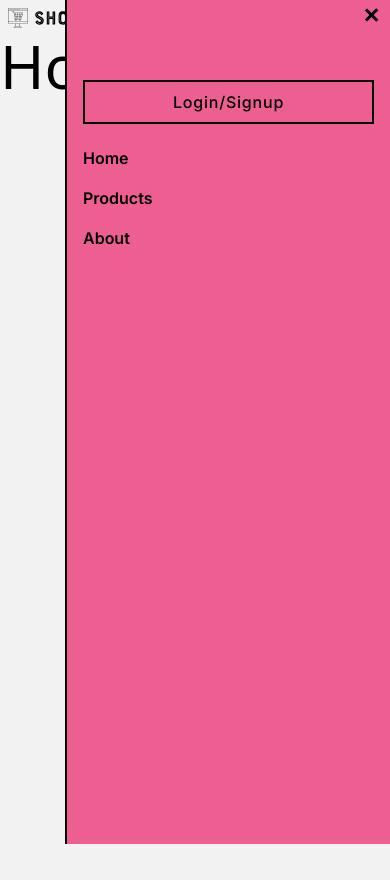
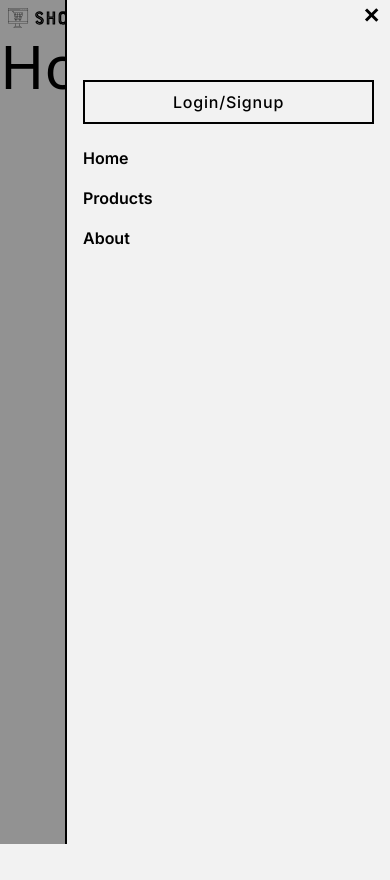
Before and after one commit to sanskarsharma100/Ecommerce-store, a React (Vite) app in the folder frontend/: page / in a window 390 px wide. Both pictures are taken after a click on the label "Menubar Button". Built offline with nearby package versions, Linux system fonts and the light colour scheme.

Commit message:
added darker overlay when menubar is opened

```diff
--- a/frontend/package.json
+++ b/frontend/package.json
@@ -11,6 +11,7 @@
   },
   "dependencies": {
     "@reduxjs/toolkit": "^1.9.5",
+    "framer-motion": "^10.15.0",
     "react": "^18.2.0",
     "react-dom": "^18.2.0",
     "react-redux": "^8.1.1",
--- a/frontend/src/components/Navbar/Menubar.tsx
+++ b/frontend/src/components/Navbar/Menubar.tsx
@@ -20,15 +20,16 @@ export const Menubar = forwardRef(
 
     return (
       <aside
-        className={`absolute right-0 top-0 z-[9999] h-[100vh] w-10/12 overflow-y-hidden border-l-2 border-secondary bg-accent shadow-cardShadow duration-500 ${
+        className={`absolute right-0 top-0 z-[9999] h-[100vh] w-10/12 overflow-y-hidden border-l-2 border-secondary bg-background shadow-cardShadow duration-500 ${
           !isOpen ? "clip-circle-none" : "clip-circle-full"
         }`}
         ref={ref}
       >
         <ul className="m-4 mt-20 flex flex-col gap-4 overflow-x-hidden text-left">
           {isAuthenticated && (
-            <li className="w-full rounded-lg bg-primary">
-              <div className="flex max-w-full items-center gap-2 rounded-lg bg-background p-2">
+            <li className="w-full bg-primary">
+              <div className="group relative flex max-w-full items-center gap-2 border-x-2 border-t-2 border-secondary bg-background p-2 hover:cursor-pointer">
+                <div className="absolute right-2 rotate-45 border-r-2 border-t-2 border-secondary p-1 duration-300 group-hover:right-1"></div>
                 <img
                   className="w-12 max-w-fit rounded-full"
                   src={user.avatar.url ? user.avatar.url : NoAvatar}
@@ -39,7 +40,7 @@ export const Menubar = forwardRef(
                 </div>
               </div>
               <button
-                className="hover:bg-secondary2 w-full overflow-hidden rounded-b-lg border border-secondary bg-background p-1 text-sm font-medium tracking-wider text-accent"
+                className="hover:bg-secondary2 w-full overflow-hidden border-2 border-secondary bg-background p-1 text-sm font-medium tracking-wider text-textColor duration-300 hover:bg-accent hover:text-primary"
                 onClick={logoutCurrentUser}
                 role="button"
               >
--- a/frontend/src/components/Navbar/Navbar.tsx
+++ b/frontend/src/components/Navbar/Navbar.tsx
@@ -55,6 +55,9 @@ export const Navbar: FC = () => {
 
   return (
     <header className="sticky top-0 bg-background font-inter">
+      {isOpen && (
+        <div className="fixed z-30 min-h-screen w-screen bg-semiDarkOverlay md:hidden"></div>
+      )}
       <img className="h-9 max-w-[10rem] p-2" src={logo} alt="ShopeeFast Logo" />
       <HamBtn hamBtnHandler={hamBtnHandler} ref={menuBtnRef} />
       <Menubar isOpen={isOpen} ref={menubarRef} />
--- a/frontend/src/index.css
+++ b/frontend/src/index.css
@@ -37,5 +37,4 @@ a {
 
 .clip-circle-full {
   clip-path: polygon(0% 0%, 100% 0%, 100% 100%, 0% 100%);
-
 }
--- a/frontend/tailwind.config.js
+++ b/frontend/tailwind.config.js
@@ -40,6 +40,7 @@ export default {
         accent: "hsl(338, 80%, 65%)",
         linkColor: "hsl(222, 100%, 58%)",
         warning: "#cc3300",
+        semiDarkOverlay: "rgba(0, 0, 0, 0.4)",
       },
       borderWidth: {
         3: "3px",
```
Also changed, not shown: 1 other file (tests, documents, lock files or other folders).
